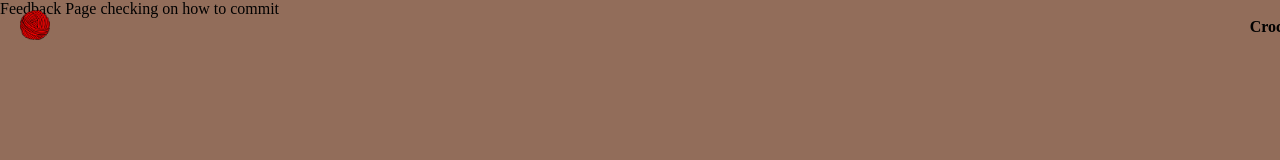
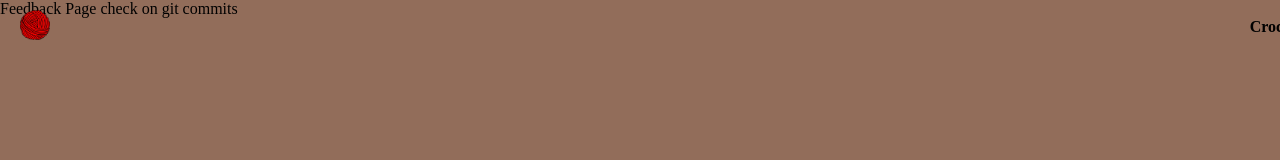
Before and after one commit to iamwairimu/yarn, a React (Create React App) app: page /Feedback in a window 1280 px wide. Shown: the top 160 px of the page. Built offline with nearby package versions, Linux system fonts and the light colour scheme; a web font is replaced by a local one.

Commit message:
check on push commits

```diff
--- a/src/Pages/FeedbackPg.js
+++ b/src/Pages/FeedbackPg.js
@@ -7,7 +7,7 @@ function FeedbackPg() {
   return (
     <div className="back">
       <Navbar></Navbar>
-      <div>Feedback Page checking on how to commit</div>
+      <div>Feedback Page check on git commits</div>
     </div>
   );
 }
```
